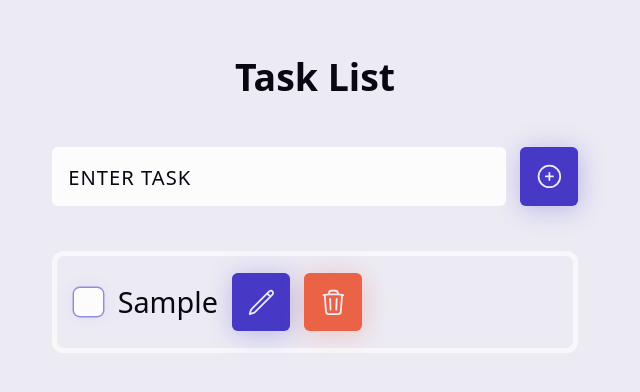
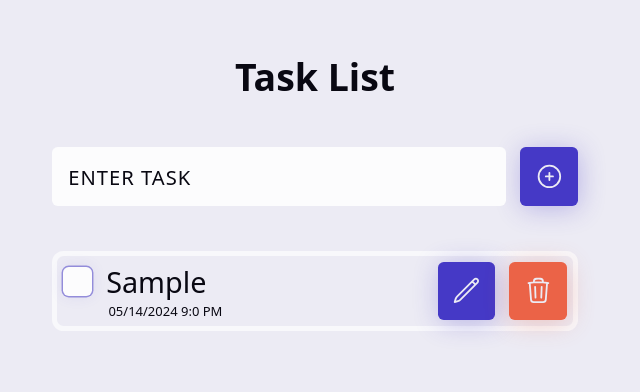
Before and after one commit to TheRealAt0th3T/ToDo-App, a React (Vite) app: page / in a window 1280 px wide. Both pictures are taken after typing "Sample" into the empty fields and a click on the button 874 px from the left and 176 px from the top of the page. Shown: the top 392 px of the page, without its empty margins (325-965 px from the left). Built offline with nearby package versions, Linux system fonts and the light colour scheme.

Commit message:
added date/time and its update functionality

```diff
--- a/src/App.jsx
+++ b/src/App.jsx
@@ -31,7 +31,9 @@ function App() {
 
   const updateTask = (task) => {
     setTaskList((prevState) =>
-      prevState.map((t) => (t.id === task.id ? { ...t, name: task.name } : t))
+      prevState.map((t) =>
+        t.id === task.id ? { ...t, name: task.name, now: task.now } : t
+      )
     );
     closeEditMode();
   };
--- a/src/components/EditForm.jsx
+++ b/src/components/EditForm.jsx
@@ -18,7 +18,11 @@ function EditForm({ editedTask, updateTask, closeEditMode }) {
 
   const handleFormSubmit = (e) => {
     e.preventDefault();
-    updateTask({ ...editedTask, name: updatedTask });
+    updateTask({
+      ...editedTask,
+      name: updatedTask,
+      now: new Date().toISOString(),
+    });
   };
 
   return (
--- a/src/components/TaskForm.jsx
+++ b/src/components/TaskForm.jsx
@@ -1,8 +1,8 @@
 import { PlusCircleIcon } from "@heroicons/react/24/outline";
-import { useState } from 'react'
+import { useState } from "react";
+import useFormatDate from "../hooks/useFormatDate";
 
-function TaskForm({addTask}) {
-
+function TaskForm({ addTask }) {
   const [task, setTask] = useState("");
 
   const handleFormSubmit = (e) => {
@@ -10,8 +10,9 @@ function TaskForm({addTask}) {
     addTask({
       name: task,
       checked: false,
-      id: Date.now()
-    })
+      id: Date.now(),
+      now: new Date().toISOString(),
+    });
     setTask("");
   };
 
@@ -22,8 +23,8 @@ function TaskForm({addTask}) {
           type="text"
           id="task"
           className="input"
-          value = {task}
-          onInput = {(e) => setTask(e.target.value)}
+          value={task}
+          onInput={(e) => setTask(e.target.value)}
           required
           //autoFocus //allows user to immediately type into field
           maxLength={50}
--- a/src/components/TaskItem.jsx
+++ b/src/components/TaskItem.jsx
@@ -1,8 +1,10 @@
 import { useState } from "react";
 import styles from "./TaskItem.module.css";
 import { CheckIcon, PencilIcon, TrashIcon } from "@heroicons/react/24/outline";
+import useFormatDate from "../hooks/useFormatDate";
+import useFormatTime from "../hooks/useFormatTIme";
 
-const TaskItem = ({ task , deleteTask, checkTask, editMode}) => {
+const TaskItem = ({ task, deleteTask, checkTask, editMode }) => {
   const [isCheck, setCheck] = useState(task.checked);
 
   const handleCheck = (e) => {
@@ -12,6 +14,7 @@ const TaskItem = ({ task , deleteTask, checkTask, editMode}) => {
 
   return (
     <li className={styles.task}>
+      <div>
         <div className={styles["task-group"]}>
           <input
             type="checkbox"
@@ -27,6 +30,13 @@ const TaskItem = ({ task , deleteTask, checkTask, editMode}) => {
               <CheckIcon strokeWidth={2} width={24} height={24} />
             </div>
           </label>
+        </div>
+        <div className="dateTime">
+          {" "}
+          {useFormatDate(task.now)} {useFormatTime(task.now)}
+        </div>
+      </div>
+      <div className={styles["task-group"]}>
         <button
           className="btn"
           aria-label={`Edit ${task.name} task`}
--- a/src/components/TaskItem.module.css
+++ b/src/components/TaskItem.module.css
@@ -5,7 +5,7 @@
     gap: .6em;
     font-size: var(--_size);
     border: .2em solid hsl(var(--muted) / 0.8);
-    padding: .6em;
+    padding: .2em;
     border-radius: calc(var(--_radius) * 2);
   }
 
--- /dev/null
+++ b/src/hooks/useFormatDate.jsx
@@ -0,0 +1,19 @@
+const useFormatDate = (strDate) => {
+  var strSplitDate = String(strDate).split(" ");
+  var date = new Date(strSplitDate[0]);
+  // alert(date);
+  var dd = date.getDate();
+  var mm = date.getMonth() + 1; //January is 0!
+
+  var yyyy = date.getFullYear();
+  if (dd < 10) {
+    dd = "0" + dd;
+  }
+  if (mm < 10) {
+    mm = "0" + mm;
+  }
+  date = mm + "/" + dd + "/" + yyyy;
+  return date.toString();
+};
+
+export default useFormatDate;
--- /dev/null
+++ b/src/hooks/useFormatTIme.jsx
@@ -0,0 +1,15 @@
+const useFormatTime = (strTime) => {
+    var strSplitDate = String(strTime).split(' ');
+    var time = new Date(strSplitDate[0]);
+    //alert(date);
+    var HH = time.getHours();
+    var MM = time.getMinutes();
+
+    var XM = HH >=12 ? 'PM' : 'AM';
+    HH = HH > 12 ? HH-12 : HH;
+
+    time =  HH + ":" + MM + " " + XM;
+    return time.toString();
+};
+
+export default useFormatTime;
--- a/src/index.css
+++ b/src/index.css
@@ -241,3 +241,9 @@ hr {
   border: 0.1em solid hsl(var(--accent) / 0.3);
   box-shadow: 0 -1em 3em hsl(var(--muted)), 0 1em 3em hsl(var(--accent) / 0.2);
 }
+
+.dateTime{
+  color: hsl(var(--txt));
+  font-size: small;
+  padding-left: 3.5em;
+}
```
Also changed, not shown: 1 other file (tests, documents, lock files or other folders). Lines whose indentation alone changed are shown as unchanged.
